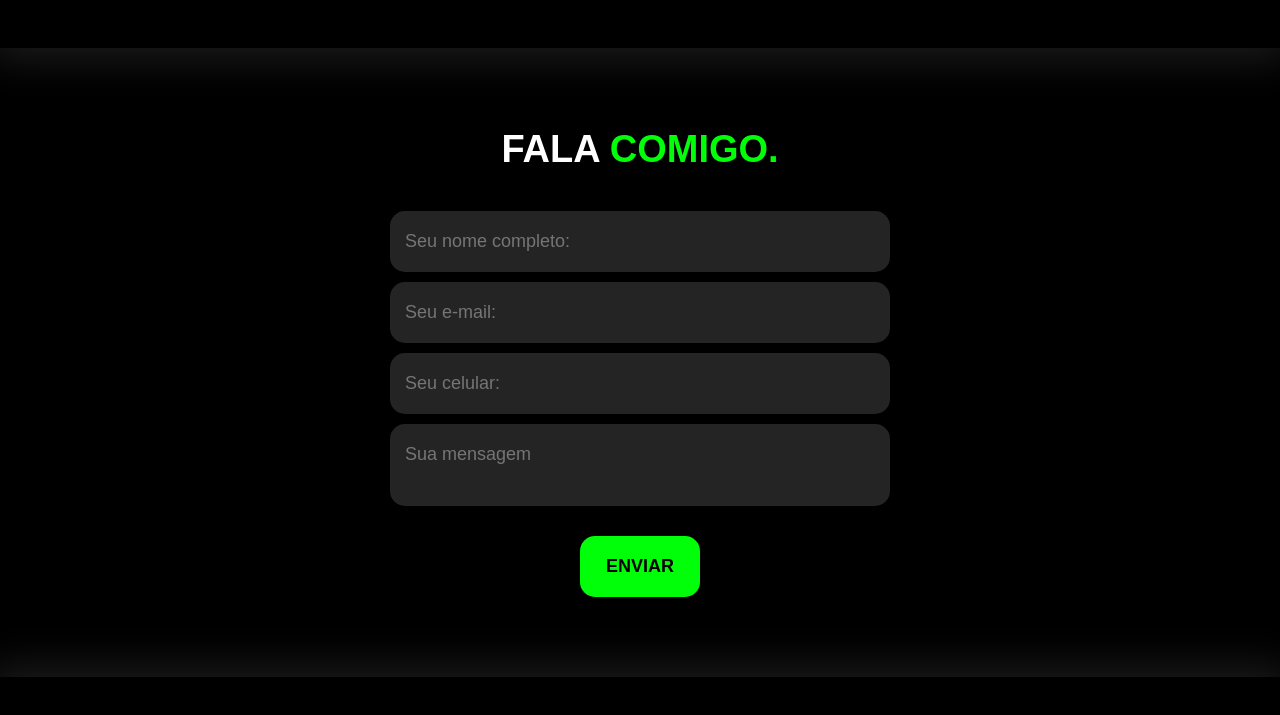
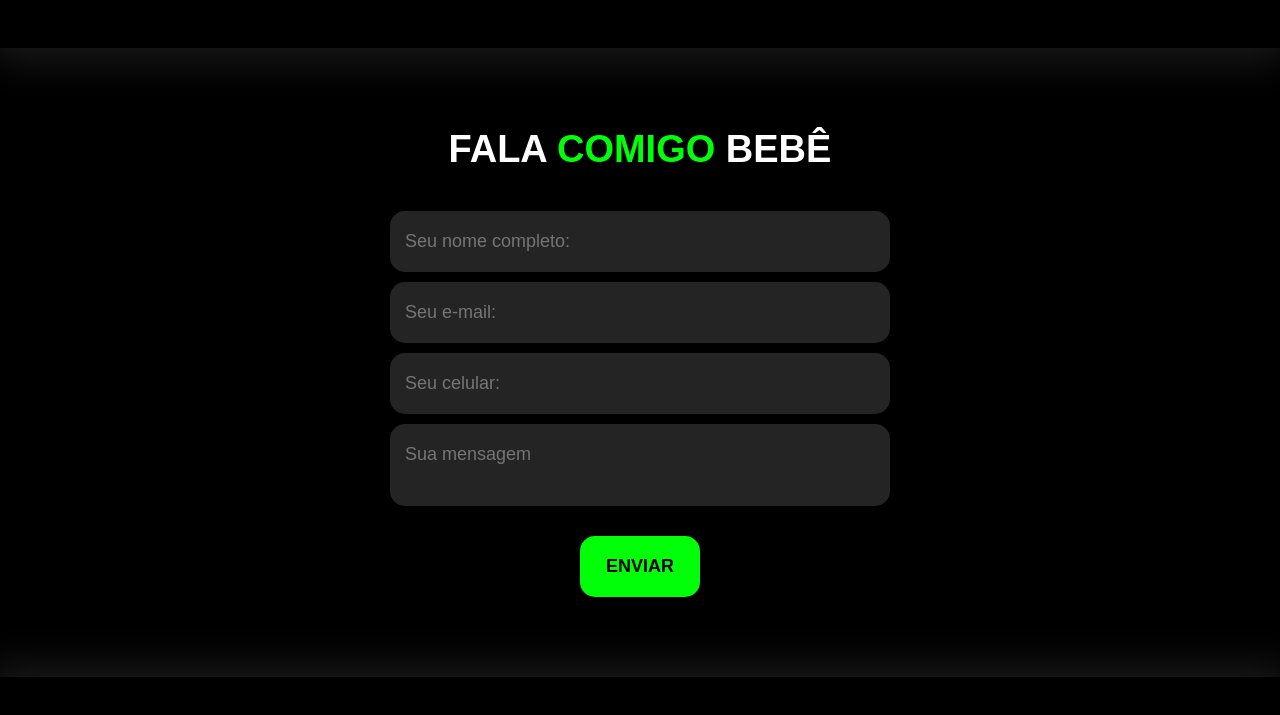
Before and after one commit to MisaAndrejezieski/TRIBB-US-Carambei, a plain HTML site: page index.html in a window 1280 px wide. Shown: the part 3060-3775 px from the top of the page. Drawn offline with nearby package versions, Linux system fonts and the light colour scheme.

Commit message:
Update index.html

```diff
--- a/index.html
+++ b/index.html
@@ -207,7 +207,7 @@
 
         <section class="formulario" id="contato">
             <div class="interface">
-                <h2 class="titulo">FALA <span>COMIGO.</span></h2>
+                <h2 class="titulo">FALA <span>COMIGO</span> BEBÊ</h2>
 
                 <form action="">
                     <input type="text" name="" id="" placeholder="Seu nome completo:" required>
```
